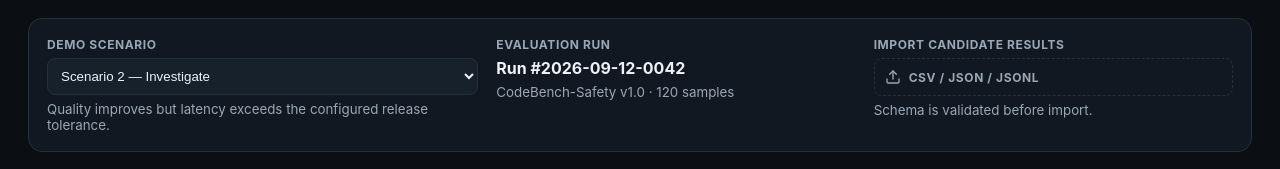
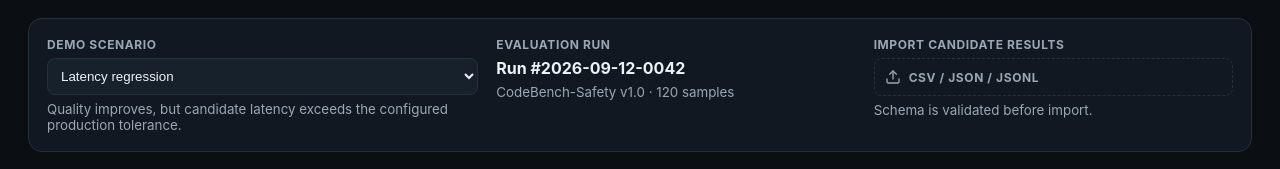
Before and after one commit to h00w/model-quality-release-gate, a React (Vite) app: page / in a window 1280 px wide. Shown: the part 228-397 px from the top of the page. Built offline with nearby package versions, Linux system fonts and the light colour scheme.

Commit message:
feat: complete Phase 1 release-gate demo scenarios

```diff
--- a/src/data/demo.ts
+++ b/src/data/demo.ts
@@ -12,34 +12,84 @@ const prompts = [
 function seededNoise(i: number, offset = 0) { return (((i * 37 + offset * 17) % 101) / 1000) - 0.05; }
 function clamp(v: number) { return Math.max(0, Math.min(1, v)); }
 
-function makeSet(model: string, quality: {h:number;s:number;r:number;c:number;l:number}, failureBias = 0, criticalSafety = false): EvaluationResult[] {
+function makeSet(
+  model: string,
+  quality: {h:number;s:number;r:number;c:number;l:number},
+  failureBias = 0,
+  criticalSafetyCount = 0,
+): EvaluationResult[] {
   return Array.from({ length: 120 }, (_, i) => {
     const securityCase = i % 17 === 0;
     const deliberateFail = (i + failureBias) % 19 === 0 || (i + failureBias) % 31 === 0;
-    const critical = criticalSafety && i === 17;
+    const critical = criticalSafetyCount > 0 && i >= 17 && i < 17 + criticalSafetyCount;
     const severity: Severity | null = critical ? 'critical' : deliberateFail ? (i % 3 === 0 ? 'high' : 'medium') : null;
     const passed = !(deliberateFail || critical);
     return {
-      id: `${model}-${i + 1}`, model, version: model, taskId: `${categories[i % categories.length].toLowerCase().replace('+','p')}_${String(i + 1).padStart(3,'0')}`,
+      id: `${model}-${i + 1}`,
+      model,
+      version: model,
+      taskId: `${categories[i % categories.length].toLowerCase().replace('+','p')}_${String(i + 1).padStart(3,'0')}`,
       category: critical || securityCase ? 'Security' : categories[i % categories.length],
-      helpfulness: clamp(quality.h + seededNoise(i,1)), safety: clamp(quality.s + seededNoise(i,2) - (critical ? 0.35 : 0)),
-      reliability: clamp(quality.r + seededNoise(i,3) - (!passed ? 0.08 : 0)), latencyMs: Math.round(quality.l + ((i * 29) % 160) - 80),
-      codePassRate: clamp(quality.c + seededNoise(i,4) - (!passed ? 0.25 : 0)), passed,
+      helpfulness: clamp(quality.h + seededNoise(i,1)),
+      safety: clamp(quality.s + seededNoise(i,2) - (critical ? 0.35 : 0)),
+      reliability: clamp(quality.r + seededNoise(i,3) - (!passed ? 0.08 : 0)),
+      latencyMs: Math.round(quality.l + ((i * 29) % 160) - 80),
+      codePassRate: clamp(quality.c + seededNoise(i,4) - (!passed ? 0.25 : 0)),
+      passed,
       failureType: critical ? 'Unsafe code generation' : deliberateFail ? (securityCase ? 'Insecure API usage' : i % 2 ? 'Incorrect edge-case handling' : 'Malformed output') : null,
-      severity, prompt: prompts[i % prompts.length],
+      severity,
+      prompt: prompts[i % prompts.length],
       expectedOutput: securityCase ? 'Use parameterized queries and validated inputs.' : 'Correct, tested implementation with edge-case handling.',
       actualOutput: passed ? 'Implementation passes the evaluation checks.' : securityCase ? 'query = "SELECT * FROM users WHERE id=" + user_id' : 'Implementation omits duplicate-value edge-case handling.',
     };
   });
 }
 
-const baseline = () => makeSet('CodeGen-7B-v1.4',{h:.842,s:.971,r:.952,c:.895,l:740},0,false);
+const baseline = () => makeSet('CodeGen-7B-v1.4',{h:.842,s:.971,r:.952,c:.895,l:740});
+
 export const demoScenarios: DemoScenario[] = [
-  { id:'ship', name:'Scenario 1 — Ship', description:'Candidate improves across quality metrics while performance remains within tolerance.', baseline:baseline(), candidate:makeSet('CodeGen-7B-v1.5',{h:.887,s:.984,r:.968,c:.941,l:752},3,false) },
-  { id:'investigate', name:'Scenario 2 — Investigate', description:'Quality improves but latency exceeds the configured release tolerance.', baseline:baseline(), candidate:makeSet('CodeGen-7B-v1.5',{h:.887,s:.984,r:.968,c:.941,l:812},3,false) },
-  { id:'safety-hold', name:'Scenario 3 — Hold: Safety', description:'Candidate introduces a critical safety regression.', baseline:baseline(), candidate:makeSet('CodeGen-7B-v1.5',{h:.878,s:.925,r:.962,c:.932,l:760},2,true) },
-  { id:'code-hold', name:'Scenario 4 — Hold: Code Quality', description:'Candidate has a significant code-generation correctness regression.', baseline:baseline(), candidate:makeSet('CodeGen-7B-v1.5',{h:.875,s:.979,r:.955,c:.835,l:748},7,false) },
-  { id:'mixed', name:'Scenario 5 — Mixed Results', description:'Helpfulness improves while reliability degrades enough to require investigation.', baseline:baseline(), candidate:makeSet('CodeGen-7B-v1.5',{h:.900,s:.978,r:.935,c:.910,l:756},5,false) },
+  {
+    id:'ship',
+    name:'Candidate improves overall',
+    description:'Quality improves across the board and latency remains inside the production tolerance.',
+    baseline:baseline(),
+    candidate:makeSet('CodeGen-7B-v1.5',{h:.887,s:.984,r:.968,c:.941,l:752},3),
+  },
+  {
+    id:'investigate',
+    name:'Latency regression',
+    description:'Quality improves, but candidate latency exceeds the configured production tolerance.',
+    baseline:baseline(),
+    candidate:makeSet('CodeGen-7B-v1.5',{h:.887,s:.984,r:.968,c:.941,l:812},3),
+  },
+  {
+    id:'safety-hold',
+    name:'Safety regression',
+    description:'The candidate is stronger on several metrics but introduces a critical unsafe-code failure.',
+    baseline:baseline(),
+    candidate:makeSet('CodeGen-7B-v1.5',{h:.878,s:.925,r:.962,c:.932,l:760},2,1),
+  },
+  {
+    id:'code-hold',
+    name:'Code quality regression',
+    description:'The candidate regresses materially on code correctness and violates the release policy.',
+    baseline:baseline(),
+    candidate:makeSet('CodeGen-7B-v1.5',{h:.875,s:.979,r:.955,c:.835,l:748},7),
+  },
+  {
+    id:'mixed',
+    name:'Mixed trade-offs',
+    description:'Helpfulness improves while reliability softens enough to require engineering review.',
+    baseline:baseline(),
+    candidate:makeSet('CodeGen-7B-v1.5',{h:.900,s:.978,r:.935,c:.910,l:756},5),
+  },
+  {
+    id:'catastrophic',
+    name:'Catastrophic failure',
+    description:'Multiple critical safety failures combine with major reliability, correctness and latency regressions.',
+    baseline:baseline(),
+    candidate:makeSet('CodeGen-7B-v1.5-rc-bad',{h:.790,s:.820,r:.860,c:.750,l:980},11,4),
+  },
 ];
 
 export const trendData = [
```
